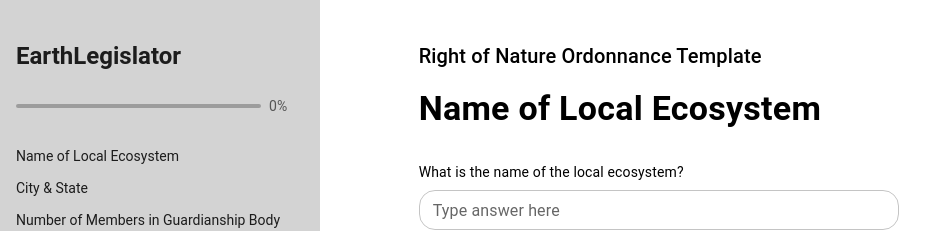
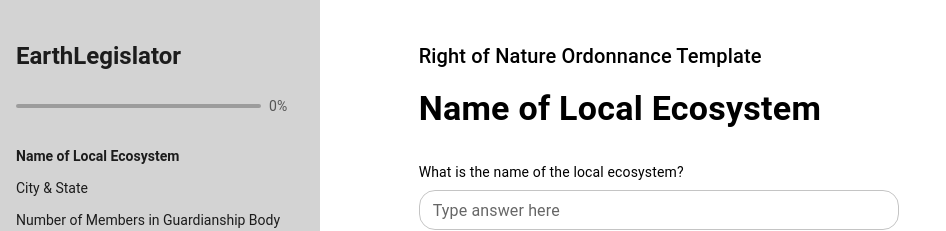
Before and after one commit to cornellh4i/earth-law-center, a React (Create React App) app in the folder client/: page /template-filler in a window 1280 px wide. Shown: the top 231 px of the page, without its empty margins (0-946 px from the left). Built offline with nearby package versions, Linux system fonts and the light colour scheme.

Commit message:
Make current page highlighted in sidebar

```diff
--- a/client/src/components/FieldSideBar/FieldSideBar.css
+++ b/client/src/components/FieldSideBar/FieldSideBar.css
@@ -20,14 +20,3 @@
     padding-left: 1rem;
     padding-right: 1rem;
 }
-
-.side-btn {
-    font-size: 14px;
-    padding-top: 0.5rem;
-    padding-bottom: 0.5rem;
-    cursor: pointer;
-}
-
-.side-btn:hover {
-    font-weight: bold;
-}
--- a/client/src/pages/TemplateFiller/TemplateFiller.css
+++ b/client/src/pages/TemplateFiller/TemplateFiller.css
@@ -1,3 +1,18 @@
-body{
+body {
     font-family: 'Roboto', sans-serif;
 }
+
+.side-btn {
+    font-size: 14px;
+    padding-top: 0.5rem;
+    padding-bottom: 0.5rem;
+    cursor: pointer;
+}
+
+.side-btn:hover {
+    font-weight: bold;
+}
+
+.side-btn-active {
+    font-weight: bold;
+}
--- a/client/src/pages/TemplateFiller/TemplateFiller.jsx
+++ b/client/src/pages/TemplateFiller/TemplateFiller.jsx
@@ -4,6 +4,7 @@ import './TemplateFiller.css';
 import FieldSideBar from '../../components/FieldSideBar/FieldSideBar';
 import Grid from '@mui/material/Grid';
 import Box from '@mui/material/Box';
+import { borderLeft } from '@mui/system';
 
 /** Component for Template Filler Page */
 const TemplateFiller = () => {
@@ -55,23 +56,32 @@ const TemplateFiller = () => {
   /** Styling and functionality for sidebar navigation buttons */
   const fields = Object.keys(questionsData)
   const fieldItem = fields.map(field =>
-    <div className='side-btn' onClick={() => handleNavigationClick(field)}>{field}</div>
+    <div
+      className={questionsData[clicked].id === questionsData[field].id ? 'side-btn side-btn-active' : 'side-btn'}
+      onClick={() => handleNavigationClick(field)}>{field}
+    </div>
   )
 
   /** Move user to the previous page */
   const backPage = () => {
-    let newClickedId = Math.max(clickedId-1, 0);
+    let newClickedId = Math.max(clickedId - 1, 0);
     changeProgress(newClickedId)
     setClicked(Object.keys(questionsData)[newClickedId]);
   }
 
+  /** Update the progress bar to the correct percentage value */
   const changeProgress = (newClickedId) => {
-    setProgress(Math.floor((newClickedId+1) / length * 100))
+    setProgress(Math.floor((newClickedId + 1) / length * 100))
+  }
+
+  /** Change selected item in navbar to match correct selected page */
+  const changeSelectedPage = (newClicked) => {
+
   }
 
   /** Advances user to the next page */
   const advancePage = () => {
-    let newClickedId = Math.min(clickedId+1, length-1)
+    let newClickedId = Math.min(clickedId + 1, length - 1)
     changeProgress(newClickedId)
     setClicked(Object.keys(questionsData)[newClickedId])
   }
```
